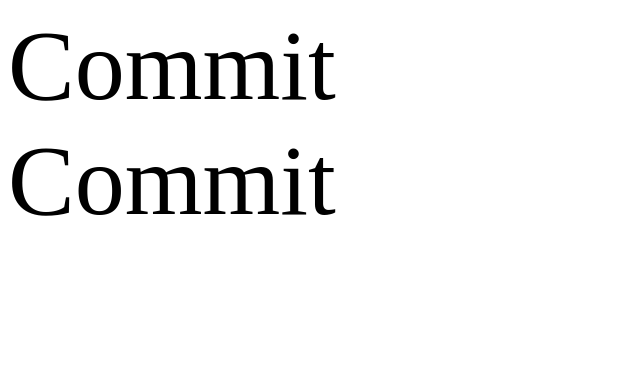
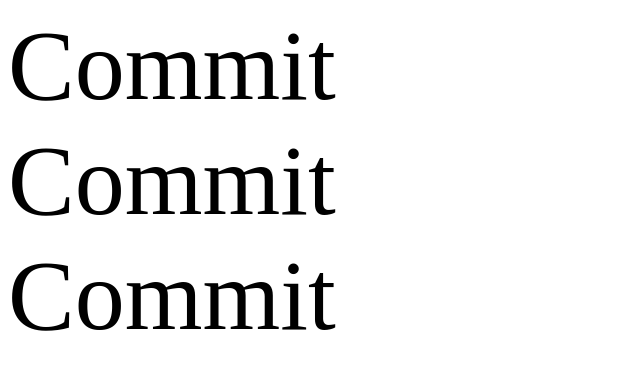
Before and after one commit to andrewloza3324/git-commits, a plain HTML site: page index.html in a window 1280 px wide. Shown: the whole page, without its empty margins (0-640 px from the left). Drawn offline with Linux system fonts and the light colour scheme.

Commit message:
third commit

```diff
--- a/index.html
+++ b/index.html
@@ -14,5 +14,8 @@
     <div class="commit2">
       <span>Commit</span>
     </div>
+    <div class="commit3">
+      <span>Commit</span>
+    </div>
   </body>
 </html>
```
